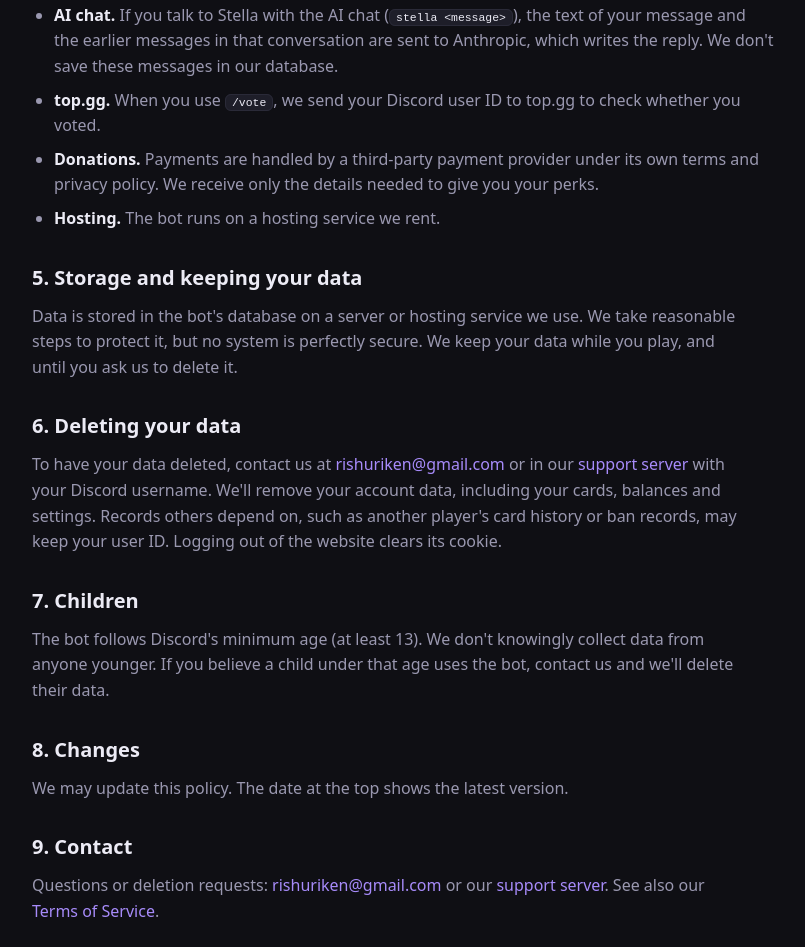
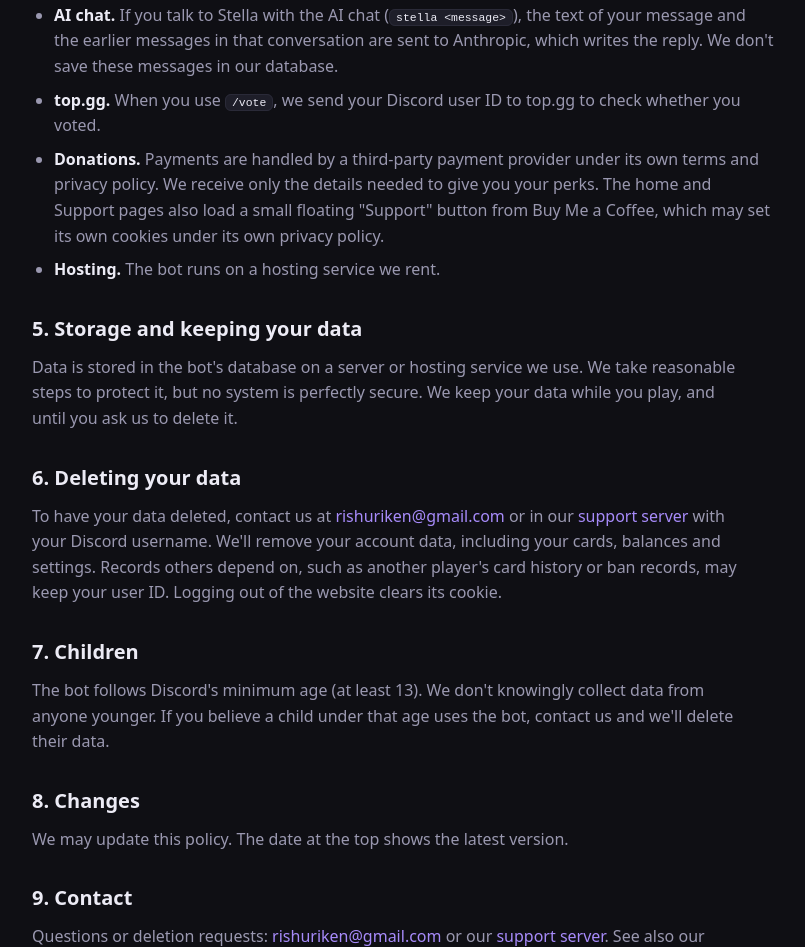
Before and after one commit to LxDxJ/StellaIL, a plain HTML site: page privacy.html in a window 1280 px wide. Shown: the part 2565-3512 px from the top of the page, without its empty margins (88-893 px from the left). Drawn offline with Linux system fonts and the light colour scheme.

Commit message:
Buy Me a Coffee floating widget on home and support pages; privacy note
Co-Authored-By: Claude Sonnet 5.5 <noreply@anthropic.com>
Claude-Session: https://claude.ai/code/session_01EQUBC5N4guxwWiBtv7ZSeB

```diff
--- a/privacy.html
+++ b/privacy.html
@@ -54,7 +54,7 @@
 <ul>
 <li><strong>AI chat.</strong> If you talk to Stella with the AI chat (<code>stella &lt;message&gt;</code>), the text of your message and the earlier messages in that conversation are sent to Anthropic, which writes the reply. We don't save these messages in our database.</li>
 <li><strong>top.gg.</strong> When you use <code>/vote</code>, we send your Discord user ID to top.gg to check whether you voted.</li>
-<li><strong>Donations.</strong> Payments are handled by a third-party payment provider under its own terms and privacy policy. We receive only the details needed to give you your perks.</li>
+<li><strong>Donations.</strong> Payments are handled by a third-party payment provider under its own terms and privacy policy. We receive only the details needed to give you your perks. The home and Support pages also load a small floating "Support" button from Buy Me a Coffee, which may set its own cookies under its own privacy policy.</li>
 <li><strong>Hosting.</strong> The bot runs on a hosting service we rent.</li>
 </ul>
 <h2>5. Storage and keeping your data</h2>
```
Also changed, not shown: index.html (+1 -0 lines), support.html (+1 -0 lines).
